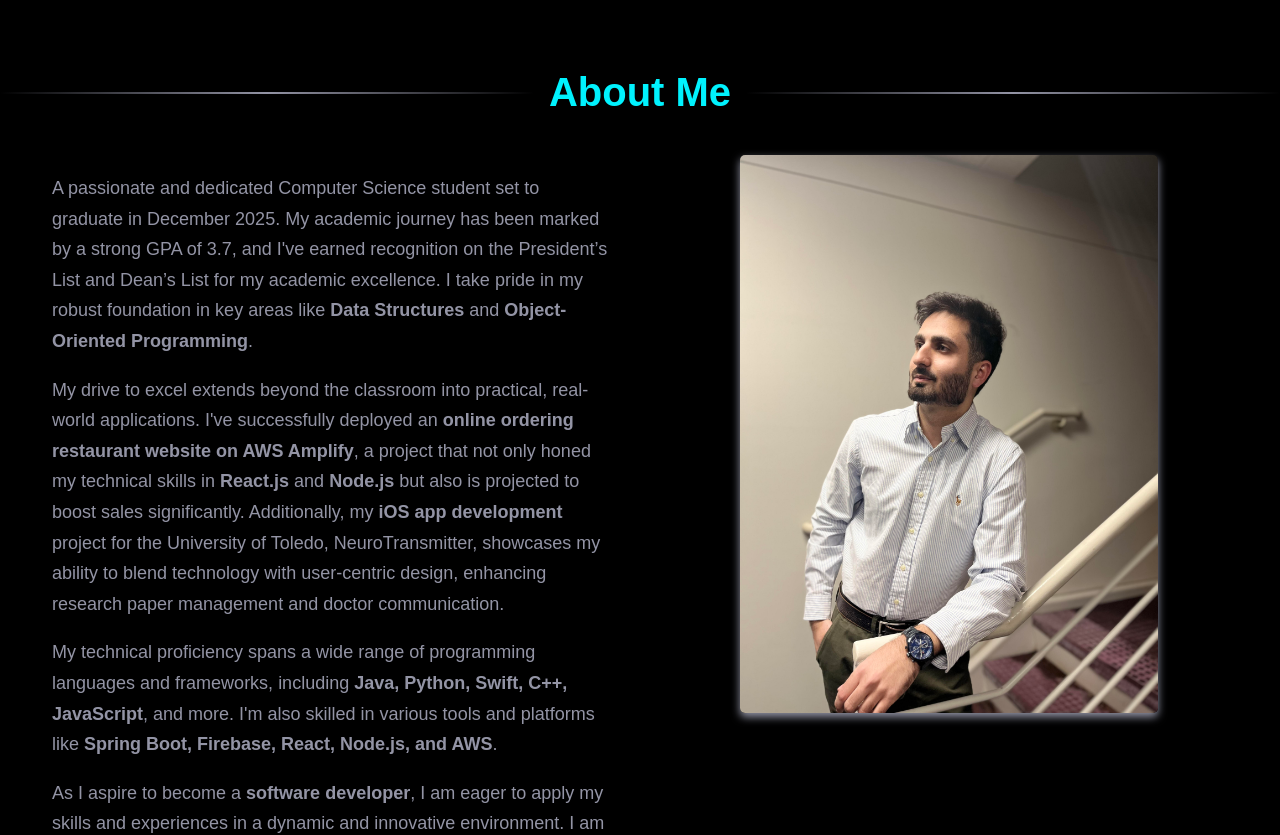
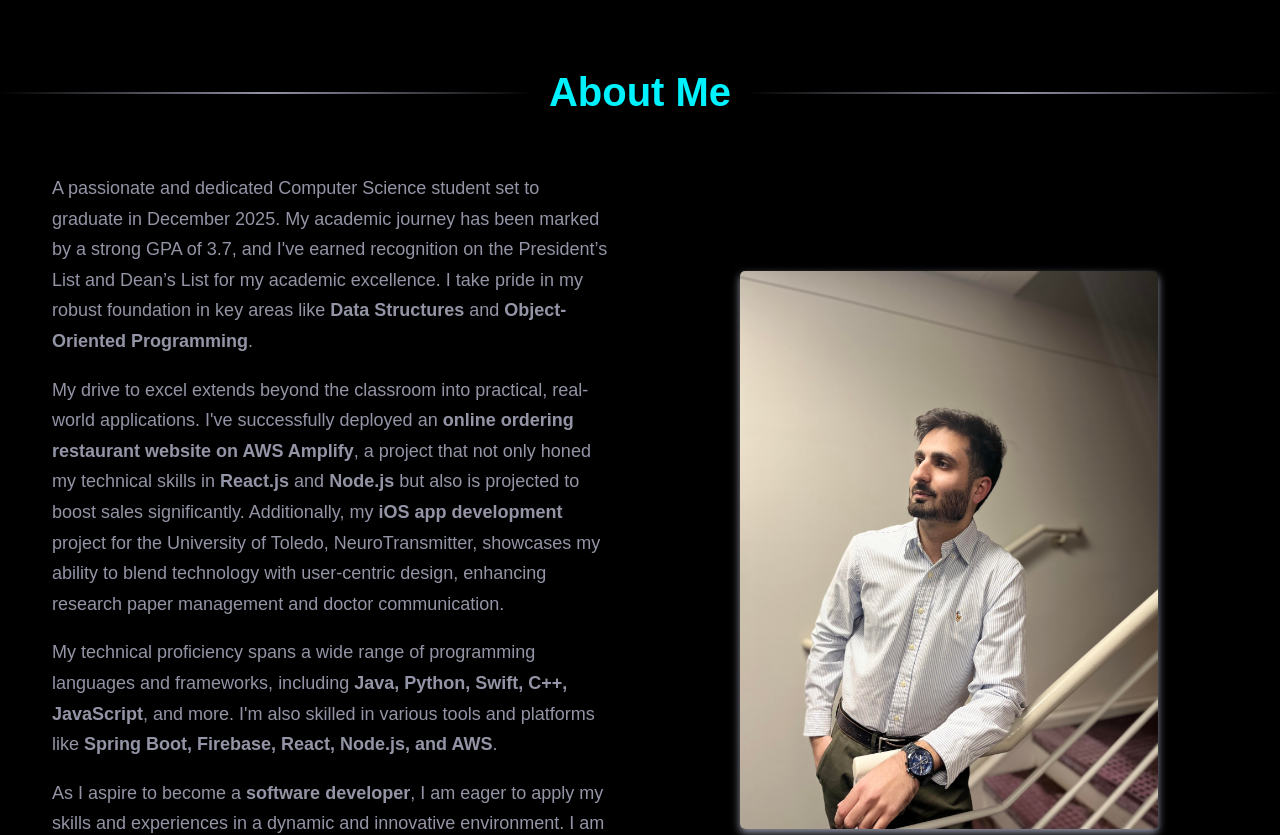
Before and after one commit to zayeemZaki/my-portfolio, a React (Create React App) app: page / in a window 1280 px wide. Shown: the part 720-1555 px from the top of the page. Built offline with nearby package versions, Linux system fonts and the light colour scheme.

Commit message:
aligned pic with description in aboutME

```diff
--- a/src/container/AboutMe/AboutMe.css
+++ b/src/container/AboutMe/AboutMe.css
@@ -3,7 +3,7 @@
     flex-direction: row; /* Align items in a row */
     flex-wrap: wrap; /* Wrap items on smaller screens */
     justify-content: center; /* Center items */
-    align-items: flex-start; /* Align items to the top */
+    align-items: center; /* Center items vertically */
     gap: 20px; /* Space between elements */
     margin: 20px;
 }
@@ -21,6 +21,7 @@
     justify-content: center;
     margin: 20px 0;
 }
+
 .about-me-heading {
     text-align: center; /* Center the heading */
     color: #00f2fe; /* Choose a color that fits your design */
@@ -57,11 +58,10 @@
     box-shadow: 0 4px 8px #9394a5;
 }
 
-
-
 @media screen and (max-width: 900px) {
     .about-me-container {
         flex-direction: column; /* Stack elements in a column on smaller screens */
+        align-items: center; /* Center items on smaller screens */
     }
 
     .about-me, .resume-section {
--- a/src/container/AboutMe/AboutMe.jsx
+++ b/src/container/AboutMe/AboutMe.jsx
@@ -39,7 +39,7 @@ const AboutMe = () => {
                     </p>
                 </div>
                 <div className="resume-section">
-                        <img src={MyPic} alt="Zayeem Zaki's" className="resume-image" />
+                    <img src={MyPic} alt="Zayeem Zaki's" className="resume-image" />
                 </div>
             </div>
         </div>
```
